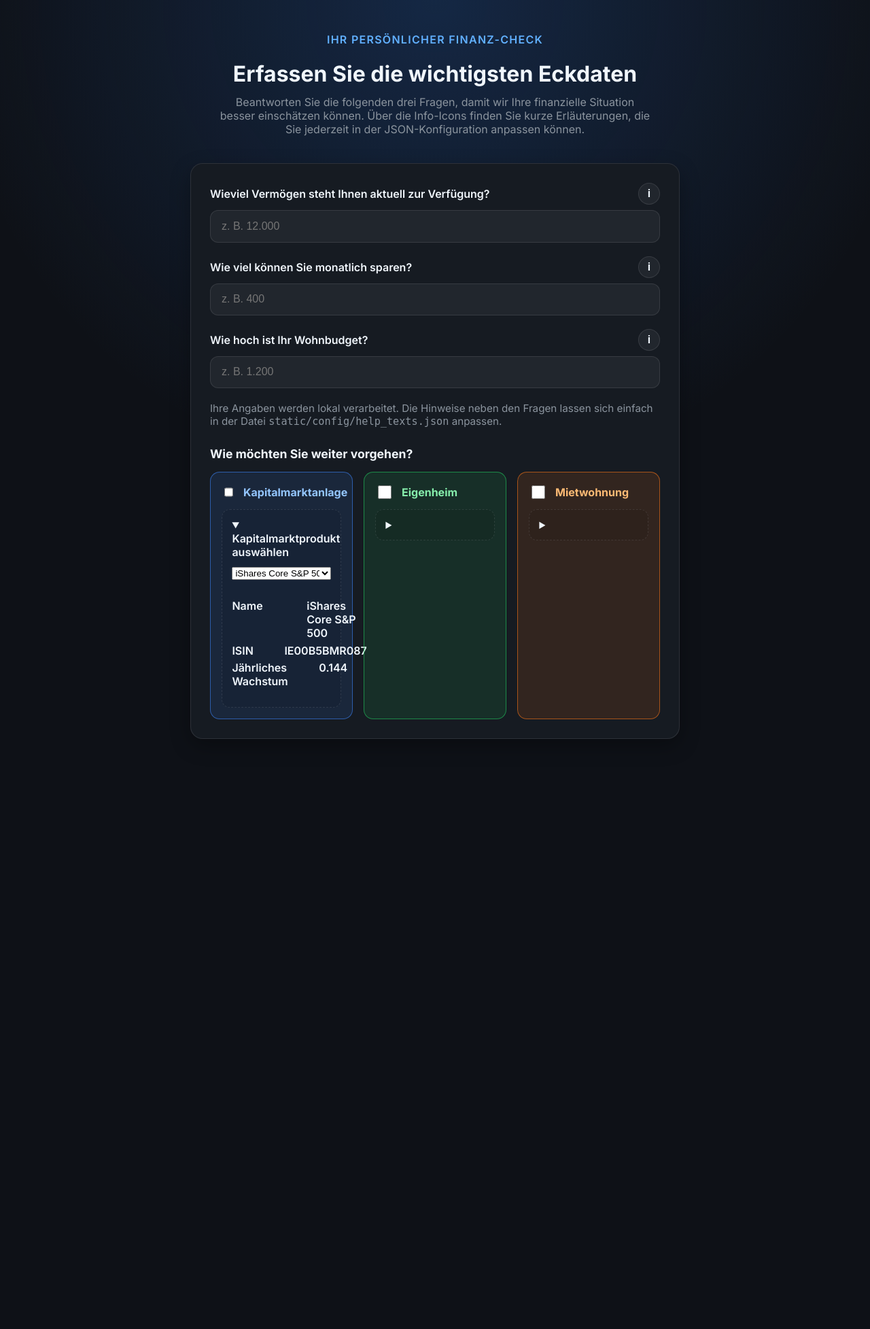
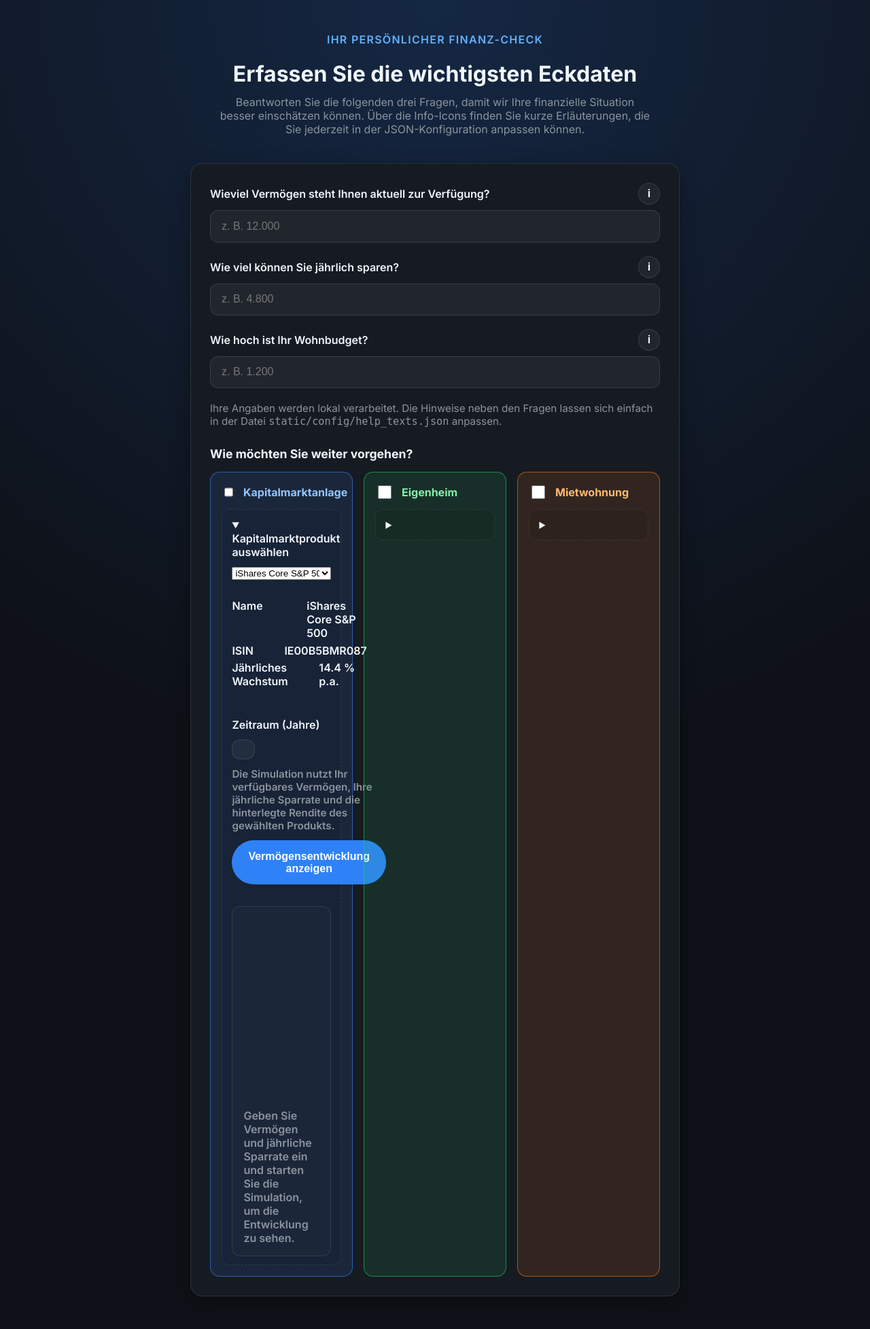
Before and after one commit to magnus-hg/finanzresilienz, a Flask app: page / in a window 1280 px wide, after a click that opens the changed part. Shown: the whole page at 68% size. Before the commit the page ends 1087 px from the top, so only its background shows below. Run offline with Flask 3, Linux system fonts and the light colour scheme.

Commit message:
Add capital market simulation chart

```diff
--- a/app.py
+++ b/app.py
@@ -5,6 +5,7 @@
 from flask import Flask, jsonify, redirect, render_template, request, url_for
 
 from controllers import owner, rental
+from capital_market.models import simulate_market_investment
 from tax_calculations import (
     est_2026,
     est_2026_married,
@@ -129,6 +130,54 @@
     return jsonify(rental.run_simulation(payload))
 
 
+@app.route("/api/capitalmarket/simulation", methods=["POST"])
+def capital_market_simulation():
+    payload = request.get_json(silent=True) or {}
+    product_index = int(payload.get("product_index", 0))
+    available_wealth = float(payload.get("available_wealth") or 0.0)
+    yearly_savings = float(payload.get("yearly_savings") or 0.0)
+    years = max(int(payload.get("years") or 0), 1)
+
+    data_files = load_data_files()
+    capitalmarket_data = data_files.get("capitalmarketdata.json", [])
+
+    if not isinstance(capitalmarket_data, list) or not capitalmarket_data:
+        return jsonify({"error": "Keine Kapitalmarktdaten vorhanden."}), 400
+
+    try:
+        product = capitalmarket_data[product_index]
+    except (IndexError, TypeError):
+        product = capitalmarket_data[0]
+
+    try:
+        expected_return = float(product.get("return") or 0.0)
+    except (TypeError, ValueError):
+        expected_return = 0.0
+
+    values, years_count = simulate_market_investment(
+        product.get("name", ""),
+        product.get("isin", ""),
+        expected_return,
+        available_wealth,
+        yearly_savings,
+        years,
+    )
+
+    timeseries = [{"year": index + 1, "value": value} for index, value in enumerate(values)]
+
+    return jsonify(
+        {
+            "product": {
+                "name": product.get("name", ""),
+                "isin": product.get("isin", ""),
+                "expected_return": expected_return,
+            },
+            "years": years_count,
+            "timeseries": timeseries,
+        }
+    )
+
+
 @app.route("/")
 def home_page():
     data_files = load_data_files()
--- a/static/config/help_texts.json
+++ b/static/config/help_texts.json
@@ -1,5 +1,5 @@
 {
   "availableWealth": "Berücksichtigen Sie Ersparnisse, liquide Anlagen und Rücklagen, die sofort verfügbar sind.",
-  "monthlySavings": "Geben Sie den Betrag an, den Sie nach Abzug aller Fixkosten und Rücklagen pro Monat zurücklegen können.",
+  "yearlySavings": "Geben Sie den Betrag an, den Sie nach Abzug aller Fixkosten und Rücklagen pro Jahr zurücklegen können.",
   "housingBudget": "Ihr Wohnbudget umfasst Miete, Nebenkosten und Rücklagen für Instandhaltung oder Hausgeld."
 }
--- a/static/css/styles.css
+++ b/static/css/styles.css
@@ -813,3 +813,27 @@
 .capitalmarket-details dt {
   font-weight: 600;
 }
+
+.simulation-controls {
+  display: grid;
+  gap: 0.75rem;
+  margin-top: 1rem;
+}
+
+.simulation-controls .sub-label {
+  font-weight: 600;
+}
+
+.chart-card {
+  margin-top: 1.25rem;
+  padding: 1rem;
+  border: 1px solid var(--border);
+  border-radius: 12px;
+  background: rgba(255, 255, 255, 0.02);
+}
+
+#capitalmarket-chart {
+  width: 100%;
+  min-height: 260px;
+  display: block;
+}
--- a/static/js/home.js
+++ b/static/js/home.js
@@ -23,6 +23,12 @@
   const nameTarget = document.getElementById('capitalmarket-name');
   const isinTarget = document.getElementById('capitalmarket-isin');
   const growthTarget = document.getElementById('capitalmarket-growth');
+  const availableWealthInput = document.getElementById('available-wealth');
+  const yearlySavingsInput = document.getElementById('yearly-savings');
+  const yearsInput = document.getElementById('investment-years');
+  const simulateButton = document.getElementById('simulate-portfolio');
+  const chartCanvas = document.getElementById('capitalmarket-chart');
+  const chartEmptyState = document.getElementById('capitalmarket-chart-empty');
 
   const updateCapitalMarketDetails = (index) => {
     const entry = capitalMarketData[index];
@@ -30,7 +36,121 @@
 
     nameTarget.textContent = entry.name || '-';
     isinTarget.textContent = entry.isin || '-';
-    growthTarget.textContent = entry.return || '-';
+    const growth = Number(entry.return || 0);
+    growthTarget.textContent = Number.isFinite(growth) ? `${(growth * 100).toFixed(1)} % p.a.` : '-';
+  };
+
+  const drawLineChart = (points = []) => {
+    if (!chartCanvas) return;
+
+    const ctx = chartCanvas.getContext('2d');
+    const width = chartCanvas.clientWidth || 640;
+    const height = chartCanvas.clientHeight || 320;
+
+    chartCanvas.width = width;
+    chartCanvas.height = height;
+
+    ctx.clearRect(0, 0, width, height);
+
+    if (!points.length) {
+      if (chartEmptyState) {
+        chartEmptyState.hidden = false;
+      }
+      return;
+    }
+
+    if (chartEmptyState) {
+      chartEmptyState.hidden = true;
+    }
+
+    const padding = 48;
+    const maxValue = Math.max(...points.map((p) => p.value), 0);
+    const minValue = Math.min(...points.map((p) => p.value), 0);
+    const valueRange = Math.max(maxValue - minValue, 1);
+    const xStep = points.length > 1 ? (width - padding * 2) / (points.length - 1) : 0;
+
+    const projectX = (index) => padding + index * xStep;
+    const projectY = (value) =>
+      height - padding - ((value - minValue) / valueRange) * (height - padding * 2);
+
+    ctx.strokeStyle = '#2f81f7';
+    ctx.lineWidth = 2.5;
+    ctx.beginPath();
+    points.forEach((point, index) => {
+      const x = projectX(index);
+      const y = projectY(point.value);
+      if (index === 0) {
+        ctx.moveTo(x, y);
+      } else {
+        ctx.lineTo(x, y);
+      }
+    });
+    ctx.stroke();
+
+    ctx.fillStyle = '#2f81f7';
+    points.forEach((point, index) => {
+      const x = projectX(index);
+      const y = projectY(point.value);
+      ctx.beginPath();
+      ctx.arc(x, y, 4, 0, Math.PI * 2);
+      ctx.fill();
+    });
+
+    ctx.strokeStyle = 'rgba(240, 246, 252, 0.3)';
+    ctx.lineWidth = 1;
+    ctx.beginPath();
+    ctx.moveTo(padding, padding / 2);
+    ctx.lineTo(padding, height - padding);
+    ctx.lineTo(width - padding / 2, height - padding);
+    ctx.stroke();
+
+    ctx.fillStyle = '#8b949e';
+    ctx.font = '12px Inter, system-ui, sans-serif';
+    const maxLabel = `${maxValue.toLocaleString('de-DE', { maximumFractionDigits: 0 })} €`;
+    const minLabel = `${minValue.toLocaleString('de-DE', { maximumFractionDigits: 0 })} €`;
+    ctx.fillText(maxLabel, padding, padding / 2 + 8);
+    ctx.fillText(minLabel, padding, height - padding + 16);
+
+    const lastPoint = points[points.length - 1];
+    ctx.fillStyle = '#f0f6fc';
+    ctx.font = '14px Inter, system-ui, sans-serif';
+    ctx.fillText(
+      `Jahr ${lastPoint.year}: ${lastPoint.value.toLocaleString('de-DE', { maximumFractionDigits: 0 })} €`,
+      padding,
+      padding,
+    );
+  };
+
+  const parseNumberInput = (input) => {
+    if (!input) return 0;
+    const value = Number(input.value);
+    return Number.isFinite(value) ? value : 0;
+  };
+
+  const runSimulation = () => {
+    if (!capitalMarketSelect) return;
+
+    const payload = {
+      product_index: Number(capitalMarketSelect.value) || 0,
+      available_wealth: parseNumberInput(availableWealthInput),
+      yearly_savings: parseNumberInput(yearlySavingsInput),
+      years: Math.max(parseInt(yearsInput?.value, 10) || 0, 1),
+    };
+
+    fetch('/api/capitalmarket/simulation', {
+      method: 'POST',
+      headers: { 'Content-Type': 'application/json' },
+      body: JSON.stringify(payload),
+    })
+      .then((response) => response.json())
+      .then((data) => {
+        const points = Array.isArray(data.timeseries) ? data.timeseries : [];
+        drawLineChart(points);
+      })
+      .catch((error) => {
+        console.error('Simulation fehlgeschlagen:', error);
+        drawLineChart([]);
+      });
   };
 
   if (
@@ -44,9 +164,16 @@
     capitalMarketSelect.addEventListener('change', (event) => {
       const index = Number(event.target.value) || 0;
       updateCapitalMarketDetails(index);
+      drawLineChart([]);
     });
 
     capitalMarketSelect.value = '0';
     updateCapitalMarketDetails(0);
   }
+
+  if (simulateButton) {
+    simulateButton.addEventListener('click', runSimulation);
+  }
+
+  drawLineChart([]);
 });
--- a/templates/index.html
+++ b/templates/index.html
@@ -50,23 +50,23 @@
 
         <div class="field">
           <div class="label-row">
-            <label for="monthly-savings">Wie viel können Sie monatlich sparen?</label>
+            <label for="yearly-savings">Wie viel können Sie jährlich sparen?</label>
             <button
               type="button"
               class="info-icon"
-              aria-label="Hilfe zur monatlichen Sparrate"
-              data-help-key="monthlySavings"
+              aria-label="Hilfe zur jährlichen Sparrate"
+              data-help-key="yearlySavings"
             >
               <span aria-hidden="true">i</span>
             </button>
           </div>
           <input
             type="number"
-            id="monthly-savings"
-            name="monthly-savings"
+            id="yearly-savings"
+            name="yearly-savings"
             min="0"
-            step="50"
-            placeholder="z. B. 400"
+            step="200"
+            placeholder="z. B. 4.800"
           />
         </div>
 
@@ -130,6 +130,32 @@
                       <dd id="capitalmarket-growth"></dd>
                     </div>
                   </dl>
+
+                  <div class="simulation-controls">
+                    <label class="sub-label" for="investment-years">Zeitraum (Jahre)</label>
+                    <input
+                      type="number"
+                      id="investment-years"
+                      name="investment-years"
+                      min="1"
+                      max="40"
+                      step="1"
+                      value="10"
+                    />
+                    <p class="muted helper-text">
+                      Die Simulation nutzt Ihr verfügbares Vermögen, Ihre jährliche Sparrate und die
+                      hinterlegte Rendite des gewählten Produkts.
+                    </p>
+                    <button type="button" id="simulate-portfolio">Vermögensentwicklung anzeigen</button>
+                  </div>
+
+                  <div class="chart-card" aria-live="polite">
+                    <canvas id="capitalmarket-chart" aria-label="Vermögensentwicklung"></canvas>
+                    <p id="capitalmarket-chart-empty" class="muted">
+                      Geben Sie Vermögen und jährliche Sparrate ein und starten Sie die Simulation, um die
+                      Entwicklung zu sehen.
+                    </p>
+                  </div>
                 </div>
               </details>
             </label>
```
